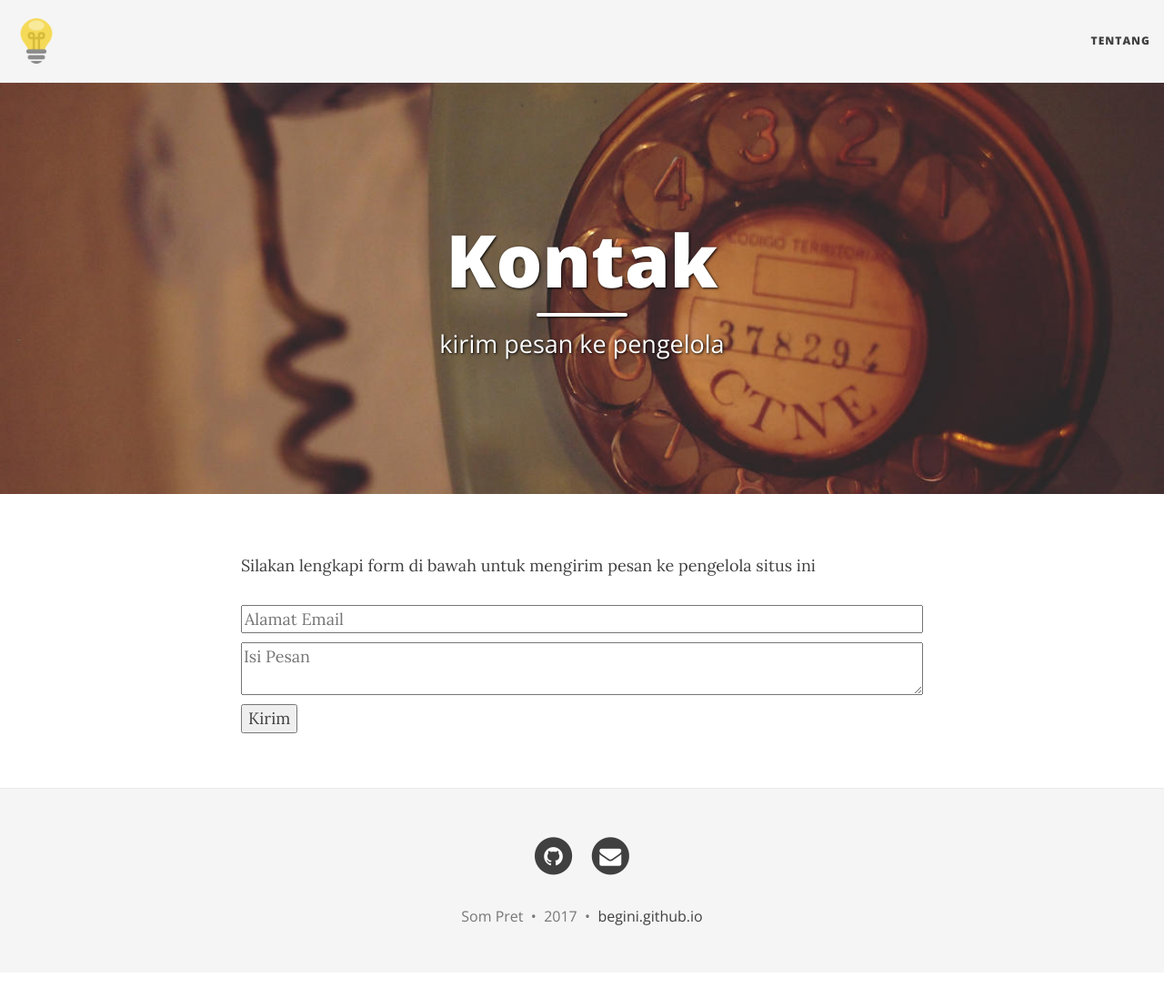
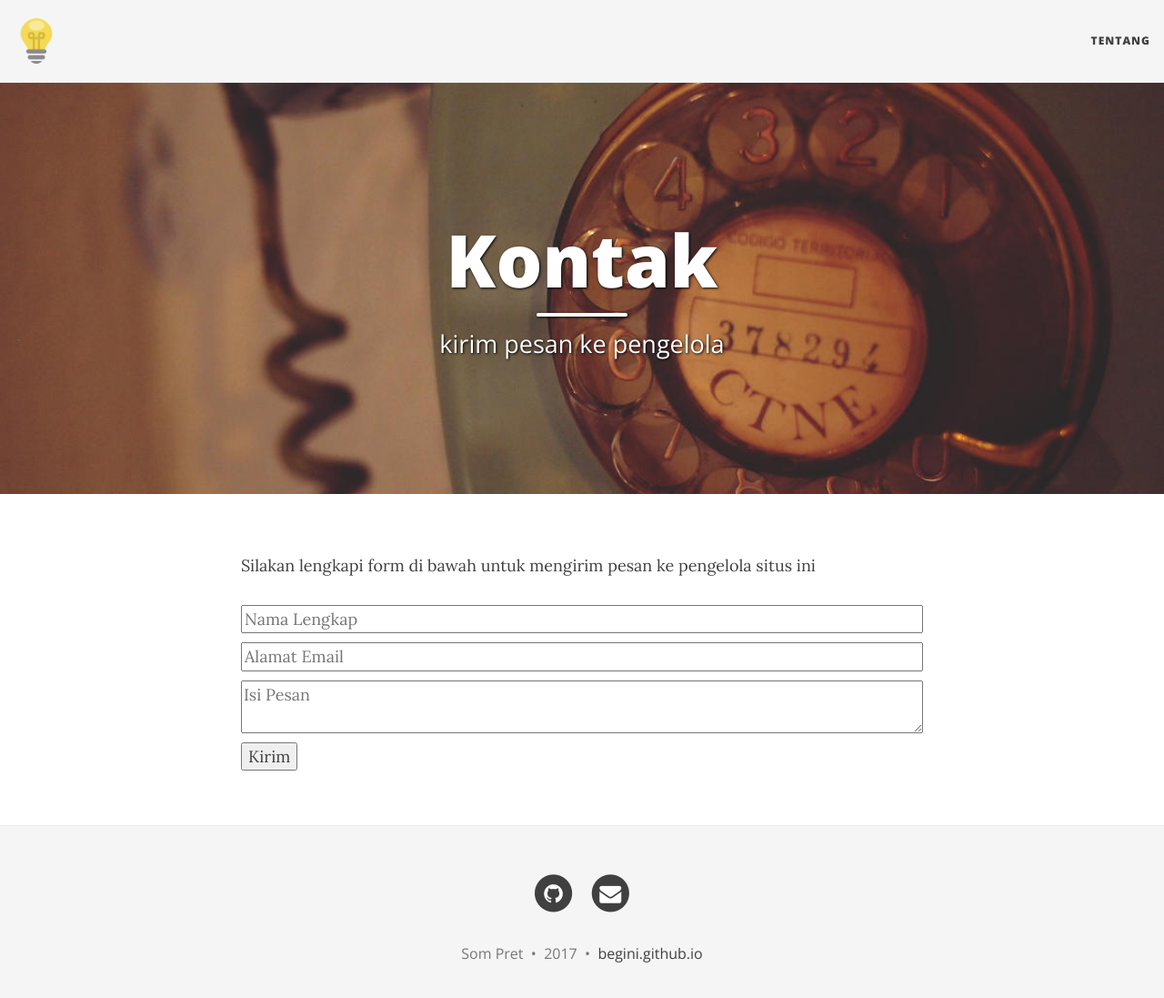
Before and after one commit to begini/begini.github.io, a Jekyll site: the page built from contact.md, in a window 1280 px wide and 1110 px high. Shown: the top 1097 px of the window at 91% size. Built offline with Jekyll 4.4.1, drawn with Linux system fonts in a browser that asks for light colours; nearby versions of some CDN libraries.

Commit message:
update contact

```diff
--- a/contact.md
+++ b/contact.md
@@ -3,19 +3,18 @@ layout: page
 title: Kontak
 subtitle: kirim pesan ke pengelola
 bigimg: "/img/big/contact.jpg"
-use-site-title: true
 css: '/css/form.css'
 ---
 
 Silakan lengkapi form di bawah untuk mengirim pesan ke pengelola situs ini
 
 <form method="POST" class="form" action="https://formspree.io/sompret@yandex.com">
+  <input type="text" name="name" placeholder="Nama Lengkap" />
   <input type="email" name="_replyto" placeholder="Alamat Email" />
-
   <input type="hidden" name="_next" value="//begini.github.io/thanks" />
   <input type="text" name="_gotcha" style="display:none" />
   <input type="hidden" name="_subject" value="[begini] Form Kontak" />
+  <input type="hidden" name="_format" value="plain" />
   <textarea name="message" placeholder="Isi Pesan"></textarea>
-
   <button type="submit">Kirim</button>
 </form>
```
